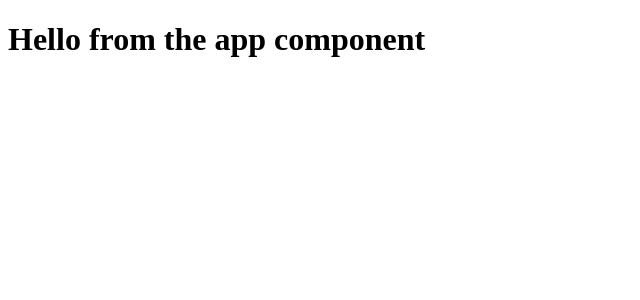
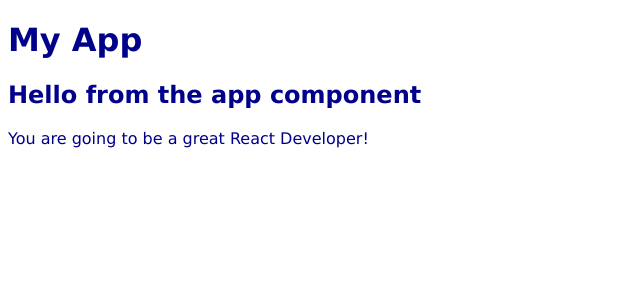
Before and after one commit to gideonfu55/feedback-app-prac, a React (Create React App) app: page / in a window 1280 px wide. Shown: the top 300 px of the page, without its empty margins (0-640 px from the left). Built offline with nearby package versions, Linux system fonts and the light colour scheme.

Commit message:
update component in app.js

```diff
--- a/src/App.js
+++ b/src/App.js
@@ -1,5 +1,11 @@
 const App = () => {
-  return <h1>Hello from the app component</h1>
+  return (
+    <div className='container'>
+      <h1>My App</h1>
+      <h2>Hello from the app component</h2>
+      <p>You are going to be a great React Developer!</p>
+    </div>
+  )
 }
 
 export default App;
--- /dev/null
+++ b/src/index.css
@@ -0,0 +1,4 @@
+body {
+  font-family: 'Lucida Sans', 'Lucida Sans Regular', 'Lucida Grande', 'Lucida Sans Unicode', Geneva, Verdana, sans-serif;
+  color: darkblue;
+}
--- a/src/index.js
+++ b/src/index.js
@@ -1,5 +1,6 @@
 import React from 'react'
 import ReactDOM from 'react-dom'
+import './index.css'
 import App from './app'
 
 ReactDOM.render(
```
